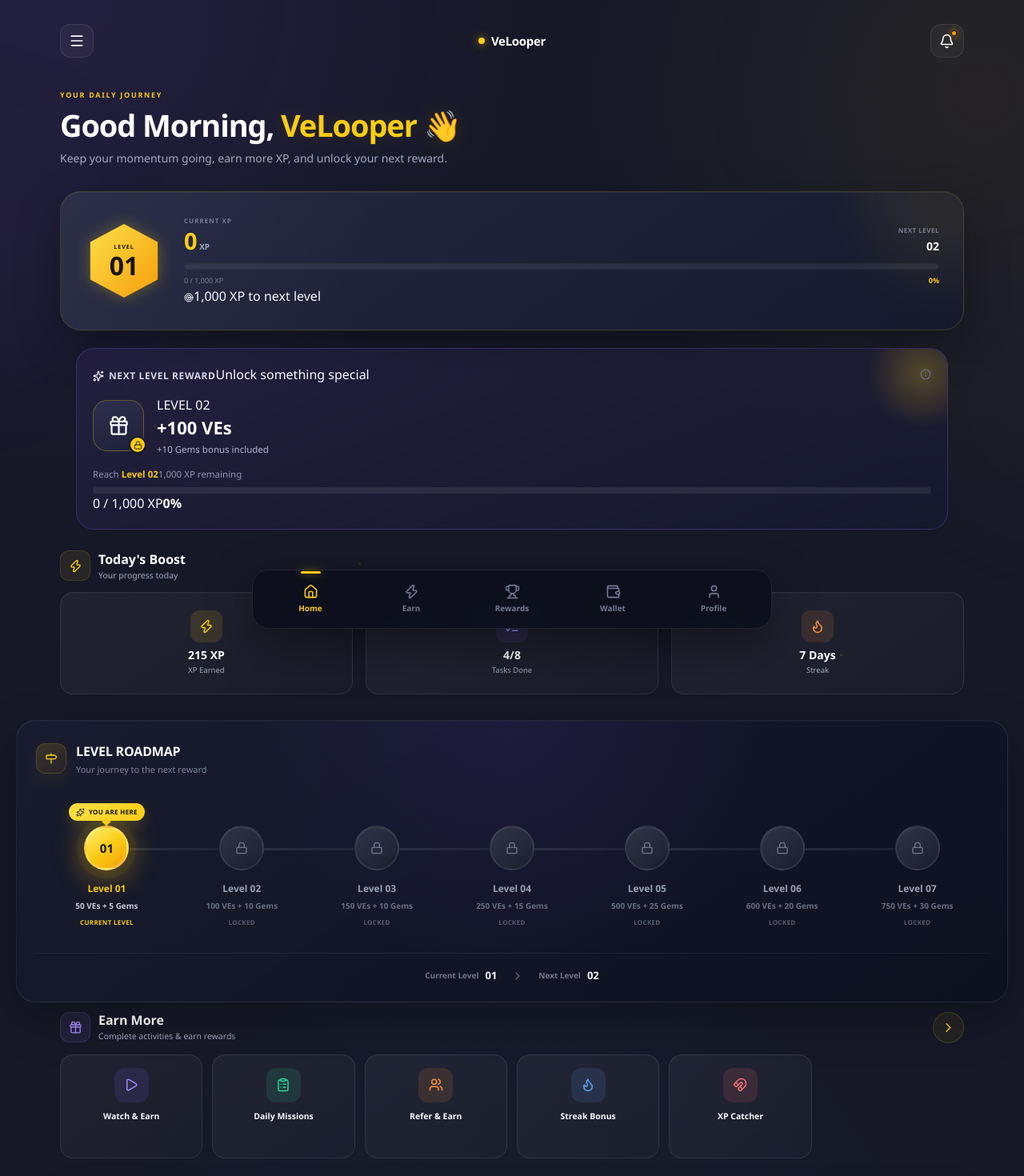
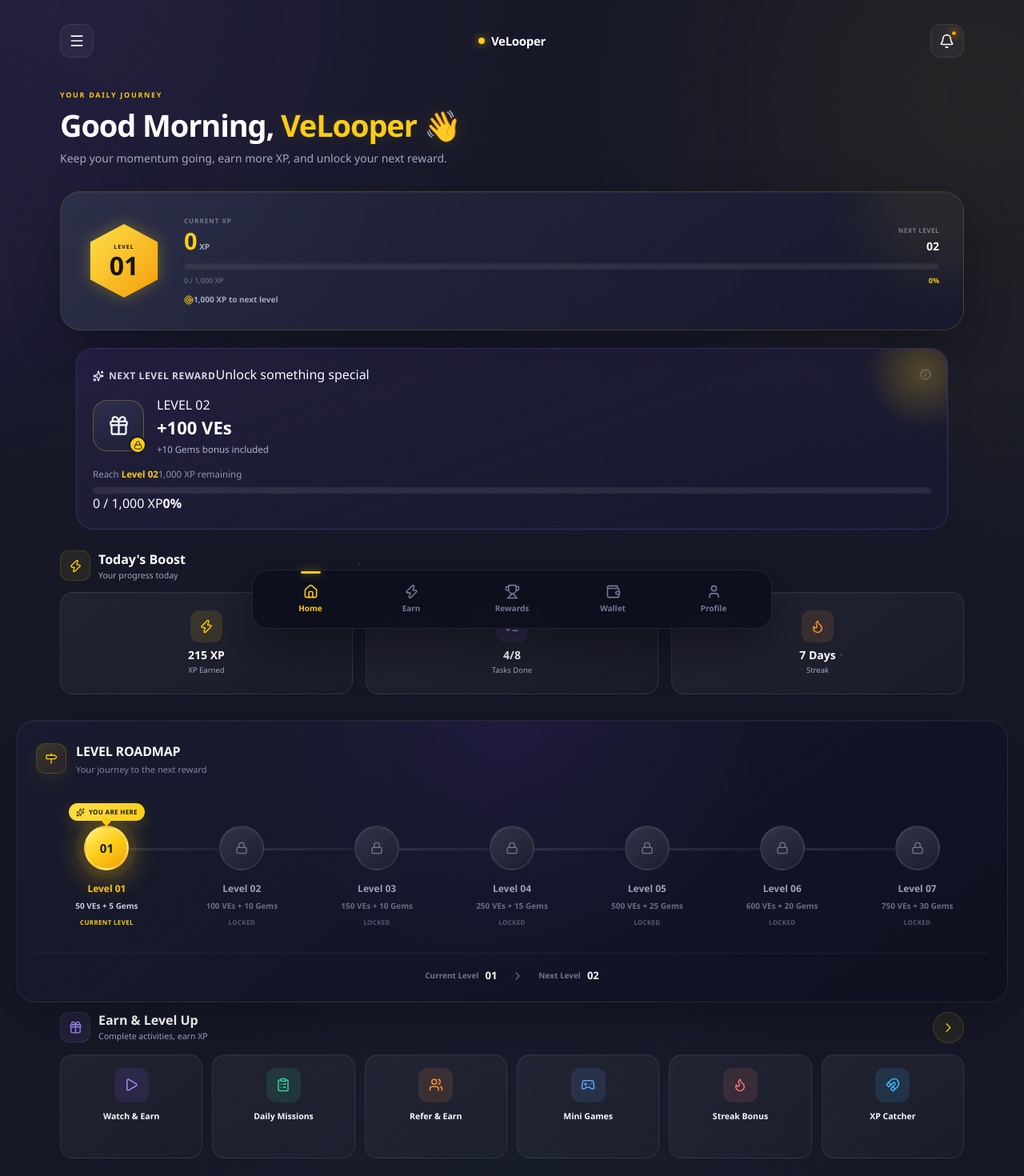
Before and after one commit to Muskan-tuteja/veloop-level-dashboard, a React (Vite) app: page /Lvl-Dashboard in a window 1280 px wide. Shown: the top 1470 px of the page at 80% size. Built offline with nearby package versions, Linux system fonts and the light colour scheme.

Commit message:
fix earn and level up activities

```diff
--- a/src/data/levelData.js
+++ b/src/data/levelData.js
@@ -6,6 +6,12 @@
 const STORAGE_KEY = "veloop_level_progress";
 
 const XP_PER_LEVEL = 1000;
+const MAX_LEVEL = 7;
+
+
+// ============================================
+// DEFAULT PROGRESS
+// ============================================
 
 const DEFAULT_PROGRESS = {
   currentLevel: 1,
@@ -13,6 +19,7 @@ const DEFAULT_PROGRESS = {
   totalXP: 0,
   requiredXP: XP_PER_LEVEL,
 };
+
 
 // ============================================
 // LEVEL REWARDS
@@ -121,12 +128,73 @@ const roadmapRewards = [
 
 
 // ============================================
+// LEVEL CALCULATION
+// ============================================
+
+export const calculateLevel = (totalXP) => {
+  const safeXP = Math.max(
+    0,
+    Number(totalXP) || 0
+  );
+
+  const calculatedLevel =
+    Math.floor(safeXP / XP_PER_LEVEL) + 1;
+
+  // Assignment maximum level = 7
+  return Math.min(
+    calculatedLevel,
+    MAX_LEVEL
+  );
+};
+
+
+// ============================================
+// GET NEXT LEVEL REWARD
+// ============================================
+
+export const getNextLevelReward = (
+  currentLevel = 1
+) => {
+  // Level 7 is the maximum level
+  if (currentLevel >= MAX_LEVEL) {
+    return null;
+  }
+
+  const nextLevel =
+    currentLevel + 1;
+
+  const reward =
+    levelRewards.find(
+      (item) =>
+        item.level === nextLevel
+    );
+
+  if (!reward) {
+    return null;
+  }
+
+  return {
+    type: reward.primary.type,
+    amount: reward.primary.amount,
+
+    secondary: {
+      type: reward.secondary.type,
+      amount: reward.secondary.amount,
+    },
+  };
+};
+
+
+// ============================================
 // LOAD SAVED PROGRESS
 // ============================================
 
 const loadProgress = () => {
   try {
-    const saved = localStorage.getItem(STORAGE_KEY);
+    const saved =
+      localStorage.getItem(
+        STORAGE_KEY
+      );
 
     if (!saved) {
       return {
@@ -134,17 +202,24 @@ const loadProgress = () => {
       };
     }
 
-    const parsed = JSON.parse(saved);
+    const parsed =
+      JSON.parse(saved);
 
     const totalXP = Math.max(
       0,
       Number(parsed?.totalXP) || 0
     );
 
-    const currentLevel = calculateLevel(totalXP);
+    const currentLevel =
+      calculateLevel(totalXP);
 
-    const currentXP =
+    let currentXP =
       totalXP % XP_PER_LEVEL;
+
+    // At max level, keep progress visually complete
+    if (currentLevel >= MAX_LEVEL) {
+      currentXP = XP_PER_LEVEL;
+    }
 
     return {
       ...DEFAULT_PROGRESS,
@@ -152,9 +227,13 @@ const loadProgress = () => {
       ...parsed,
 
       totalXP,
+
       currentLevel,
+
       currentXP,
-      requiredXP: XP_PER_LEVEL,
+
+      requiredXP:
+        XP_PER_LEVEL,
     };
   } catch (error) {
     console.error(
@@ -170,71 +249,22 @@ const loadProgress = () => {
 
 
 // ============================================
-// LEVEL CALCULATION
+// USER LEVEL DATA
 // ============================================
 
-export const calculateLevel = (totalXP) => {
-  const safeXP = Math.max(
-    0,
-    Number(totalXP) || 0
-  );
-
-  return (
-    Math.floor(safeXP / XP_PER_LEVEL) + 1
-  );
-};
+export const userLevelData =
+  loadProgress();
 
 
 // ============================================
-// USER LEVEL DATA
-// ============================================
-
-export const userLevelData = loadProgress();
-
-
-// ============================================
-// GET NEXT LEVEL REWARD
-// ============================================
-
-export const getNextLevelReward = (
-  currentLevel = userLevelData.currentLevel
-) => {
-  const nextLevel = currentLevel + 1;
-
-  const reward = levelRewards.find(
-    (item) => item.level === nextLevel
-  );
-
-  // If level is beyond configured rewards
-  if (!reward) {
-    return {
-      type: "VEs",
-      amount: nextLevel * 100,
-      secondary: {
-        type: "Gems",
-        amount: nextLevel * 5,
-      },
-    };
-  }
-
-  return {
-    type: reward.primary.type,
-    amount: reward.primary.amount,
-
-    secondary: {
-      type: reward.secondary.type,
-      amount: reward.secondary.amount,
-    },
-  };
-};
-
-
-// ============================================
-// NEXT LEVEL REWARD
+// SET NEXT LEVEL INFORMATION
 // ============================================
 
 userLevelData.nextLevel =
-  userLevelData.currentLevel + 1;
+  Math.min(
+    userLevelData.currentLevel + 1,
+    MAX_LEVEL
+  );
 
 userLevelData.nextLevelReward =
   getNextLevelReward(
@@ -250,6 +280,7 @@ const saveProgress = () => {
   try {
     localStorage.setItem(
       STORAGE_KEY,
+
       JSON.stringify({
         currentLevel:
           userLevelData.currentLevel,
@@ -283,15 +314,26 @@ const updateLevelState = () => {
       userLevelData.totalXP
     );
 
-  userLevelData.currentXP =
-    userLevelData.totalXP %
-    XP_PER_LEVEL;
+  if (
+    userLevelData.currentLevel >=
+    MAX_LEVEL
+  ) {
+    userLevelData.currentXP =
+      XP_PER_LEVEL;
+  } else {
+    userLevelData.currentXP =
+      userLevelData.totalXP %
+      XP_PER_LEVEL;
+  }
 
   userLevelData.requiredXP =
     XP_PER_LEVEL;
 
   userLevelData.nextLevel =
-    userLevelData.currentLevel + 1;
+    Math.min(
+      userLevelData.currentLevel + 1,
+      MAX_LEVEL
+    );
 
   userLevelData.nextLevelReward =
     getNextLevelReward(
@@ -313,6 +355,18 @@ export const addXP = (xpAmount) => {
   const oldLevel =
     userLevelData.currentLevel;
 
+  // Once level 7 is reached,
+  // no further level progression
+  if (oldLevel >= MAX_LEVEL) {
+    return {
+      ...userLevelData,
+
+      leveledUp: false,
+
+      maxLevelReached: true,
+    };
+  }
+
   userLevelData.totalXP += amount;
 
   updateLevelState();
@@ -325,6 +379,10 @@ export const addXP = (xpAmount) => {
     leveledUp:
       userLevelData.currentLevel >
       oldLevel,
+
+    maxLevelReached:
+      userLevelData.currentLevel >=
+      MAX_LEVEL,
   };
 };
 
@@ -359,8 +417,16 @@ export const resetLevelProgress = () => {
 // ============================================
 
 export const getXPRemaining = () => {
+  if (
+    userLevelData.currentLevel >=
+    MAX_LEVEL
+  ) {
+    return 0;
+  }
+
   return Math.max(
     0,
+
     userLevelData.requiredXP -
       userLevelData.currentXP
   );
@@ -372,17 +438,21 @@ export const getXPRemaining = () => {
 // ============================================
 
 export const getLevelRoadmap = (
-  currentLevel = userLevelData.currentLevel
+  currentLevel =
+    userLevelData.currentLevel
 ) => {
   return roadmapRewards.map(
     (reward, index) => {
-      const level = index + 1;
+      const level =
+        index + 1;
 
       let status = "locked";
 
       if (level < currentLevel) {
         status = "completed";
-      } else if (level === currentLevel) {
+      } else if (
+        level === currentLevel
+      ) {
         status = "current";
       }
 
@@ -414,46 +484,91 @@ export const todaysBoost = {
 export const earningFeatures = [
   {
     id: "watch-earn",
+
     title: "Watch & Earn",
-    description: "Watch ads and earn XP",
+
+    description:
+      "Watch ads and earn XP",
+
     xpReward: 50,
+
     icon: "play",
 
+    comingSoon: false,
   },
 
   {
     id: "daily-missions",
+
     title: "Daily Missions",
-    description: "Complete daily tasks and earn XP",
+
+    description:
+      "Complete daily tasks and earn XP",
+
     xpReward: 30,
+
     icon: "clipboard",
 
+    comingSoon: false,
   },
 
   {
     id: "refer-earn",
+
     title: "Refer & Earn",
-    description: "Invite friends and earn rewards",
+
+    description:
+      "Invite friends and earn rewards",
+
     xpReward: 100,
+
     icon: "users",
 
+    comingSoon: false,
+  },
+
+  {
+    id: "mini-games",
+
+    title: "Mini Games",
+
+    description:
+      "Play games and win XP",
+
+    xpReward: 75,
+
+    icon: "gamepad",
+
+    comingSoon: false,
   },
 
   {
     id: "streak-bonus",
+
     title: "Streak Bonus",
-    description: "Maintain your daily streak",
+
+    description:
+      "Maintain your daily streak",
+
     xpReward: 25,
+
     icon: "flame",
 
+    comingSoon: false,
   },
 
   {
     id: "xp-catcher",
+
     title: "XP Catcher",
-    description: "Catch XP orbs and coins",
+
+    description:
+      "Catch XP orbs and coins",
+
     xpReward: 10,
+
     icon: "magnet",
+
     comingSoon: false,
   },
 ];
@@ -466,34 +581,63 @@ export const earningFeatures = [
 export const xpActivity = [
   {
     id: 1,
+
     type: "referral",
+
     label: "Referral Bonus",
+
     xp: 20,
+
     time: "Today, 10:45 AM",
   },
 
   {
     id: 2,
+
     type: "daily-mission",
+
     label: "Daily Mission Completed",
+
     xp: 50,
+
     time: "Today, 09:12 AM",
   },
 
   {
+    id: 3,
+
+    type: "mini-game",
+
+    label: "Mini Game Win",
+
+    xp: 75,
+
+    time: "Today, 08:30 AM",
+  },
+
+  {
     id: 4,
+
     type: "xp-catcher",
+
     label: "XP Catcher Reward",
+
     xp: 10,
+
     ve: 10,
+
     time: "Today, 07:50 AM",
   },
 
   {
     id: 5,
+
     type: "streak",
+
     label: "Streak Bonus",
+
     xp: 25,
+
     time: "Today, 07:20 AM",
   },
 ];
@@ -505,6 +649,7 @@ export const xpActivity = [
 
 export const todaysSummary = {
   totalXP: 215,
+
   totalVEs: 35,
 };
 
@@ -535,3 +680,15 @@ export const levelRoadmap =
   getLevelRoadmap(
     userLevelData.currentLevel
   );
+
+
+// ============================================
+// EXPORT CONSTANTS
+// ============================================
+
+export {
+  XP_PER_LEVEL,
+  MAX_LEVEL,
+  levelRewards,
+  roadmapRewards,
+};
--- a/src/pages/LevelDashboard/DashboardHome.jsx
+++ b/src/pages/LevelDashboard/DashboardHome.jsx
@@ -618,11 +618,11 @@ function DashboardHome({
 
               <div>
                 <h2 id="earn-heading">
-                  Earn More
+                  Earn & Level Up
                 </h2>
 
                 <p>
-                  Complete activities & earn rewards
+                  Complete activities, earn XP
                 </p>
               </div>
 
@@ -667,7 +667,7 @@ function DashboardHome({
                     aria-label={
                       feature.comingSoon
                         ? `${feature.title}, coming soon`
-                        : `Open ${feature.title}`
+                        : `Open ${feature.title}, earn ${feature.rewardLabel || ""}`
                     }
                     initial={{
                       opacity: 0,
@@ -691,12 +691,19 @@ function DashboardHome({
                     </div>
 
 
-                    <span>
+                    <span className={styles.label}>
                       {feature.title}
                     </span>
 
 
-                    {!feature.comingSoon && (
+                    {!feature.comingSoon && feature.rewardLabel && (
+                      <span className={styles.earnReward}>
+                        {feature.rewardLabel}
+                      </span>
+                    )}
+
+
+                    {!feature.comingSoon && !feature.rewardLabel && (
                       <ChevronRight
                         size={14}
                         className={styles.cardArrow}
--- a/src/pages/LevelDashboard/DashboardHome.module.css
+++ b/src/pages/LevelDashboard/DashboardHome.module.css
@@ -692,6 +692,27 @@ button {
   color: var(--yellow);
 }
 
+.xpRemaining {
+  margin-top: 9px;
+
+  display: flex;
+  align-items: center;
+
+  gap: 5px;
+
+  color: var(--muted);
+
+  font-size: 10px;
+
+  font-weight: 700;
+}
+
+.xpRemaining svg {
+  color: var(--yellow);
+
+  flex-shrink: 0;
+}
+
 
 /* =====================================================
    REWARD SECTION
@@ -1068,7 +1089,21 @@ button {
   border-radius: 12px;
 }
 
-.earnCard > span:not(.soonBadge) {
+.earnCard > span:not(.soonBadge):not(.earnReward) {
+  flex: 1;
+
+  min-width: 0;
+
+  color: #f7f8ff;
+
+  font-size: 10.5px;
+
+  font-weight: 800;
+
+  line-height: 1.35;
+}
+
+.label {
   flex: 1;
 
   min-width: 0;
@@ -1116,6 +1151,28 @@ button {
   border-radius: 20px;
 
   background: rgba(255, 255, 255, 0.055);
+}
+
+.earnReward {
+  flex-shrink: 0;
+
+  padding: 4px 8px;
+
+  color: var(--yellow);
+
+  font-size: 8.5px;
+
+  font-weight: 900;
+
+  letter-spacing: 0.3px;
+
+  border: 1px solid rgba(250, 204, 21, 0.2);
+
+  border-radius: 20px;
+
+  background: rgba(250, 204, 21, 0.1);
+
+  white-space: nowrap;
 }
 
 
@@ -1611,7 +1668,8 @@ button {
     height: 43px;
   }
 
-  .earnCard > span:not(.soonBadge) {
+  .earnCard > span:not(.soonBadge):not(.earnReward),
+  .label {
     font-size: 11px;
   }
 
@@ -1700,7 +1758,8 @@ button {
     padding: 16px 10px;
   }
 
-  .earnCard > span:not(.soonBadge) {
+  .earnCard > span:not(.soonBadge):not(.earnReward),
+  .label {
     font-size: 10.5px;
   }
 }
@@ -1862,11 +1921,13 @@ button {
     border-radius: 10px;
   }
 
-  .earnCard > span:not(.soonBadge) {
+  .earnCard > span:not(.soonBadge):not(.earnReward),
+  .label {
     font-size: 9px;
   }
 
-  .soonBadge {
+  .soonBadge,
+  .earnReward {
     padding: 3px 5px;
 
     font-size: 6px;
@@ -2008,7 +2069,8 @@ button {
     height: 30px;
   }
 
-  .earnCard > span:not(.soonBadge) {
+  .earnCard > span:not(.soonBadge):not(.earnReward),
+  .label {
     font-size: 8.5px;
   }
 
--- a/src/pages/LevelDashboard/XPCatcherGame.module.css
+++ b/src/pages/LevelDashboard/XPCatcherGame.module.css
@@ -1,4 +1,3 @@
-
 .page {
   --bg: #070914;
   --panel: rgba(18, 21, 39, 0.86);
@@ -16,6 +15,7 @@
   position: relative;
   width: 100%;
   min-height: 100vh;
+  min-height: 100dvh;
 
   display: flex;
   flex-direction: column;
@@ -42,6 +42,8 @@
     );
 
   padding-bottom: 26px;
+
+  font-variant-numeric: tabular-nums;
 }
 
 /* ================= BACKGROUND ================= */
@@ -175,9 +177,16 @@
 
   font-size: 13px;
   font-weight: 900;
+  font-variant-numeric: tabular-nums;
 
   box-shadow:
     0 8px 25px rgba(250, 204, 21, 0.07);
+
+  transition:
+    color 0.2s ease,
+    background 0.2s ease,
+    border-color 0.2s ease,
+    box-shadow 0.2s ease;
 }
 
 .timerDanger {
@@ -189,6 +198,19 @@
 
   box-shadow:
     0 0 25px rgba(244, 63, 94, 0.14);
+
+  animation: timerPulse 1s ease-in-out infinite;
+}
+
+@keyframes timerPulse {
+  0%,
+  100% {
+    transform: translateX(-50%) scale(1);
+  }
+
+  50% {
+    transform: translateX(-50%) scale(1.055);
+  }
 }
 
 /* ================= TIMER PROGRESS ================= */
@@ -222,6 +244,8 @@
 
   box-shadow:
     0 0 12px rgba(250, 204, 21, 0.35);
+
+  transition: width 1s linear;
 }
 
 .progressDanger {
@@ -318,6 +342,8 @@
   color: var(--yellow);
 
   border-color: rgba(250, 204, 21, 0.3);
+
+  transform: scale(1.08);
 }
 
 .header > p {
@@ -350,6 +376,8 @@
   font-size: 10.5px;
 
   line-height: 1.5;
+
+  animation: popIn 0.2s ease;
 }
 
 /* ================= SCORE HUD ================= */
@@ -394,7 +422,8 @@
 
   transition:
     border-color 0.2s ease,
-    background 0.2s ease;
+    background 0.2s ease,
+    transform 0.15s ease;
 }
 
 .scoreCardHot {
@@ -409,6 +438,22 @@
 
   box-shadow:
     0 0 20px rgba(250, 204, 21, 0.06);
+
+  animation: scoreBump 0.3s ease;
+}
+
+@keyframes scoreBump {
+  0% {
+    transform: scale(1);
+  }
+
+  35% {
+    transform: scale(1.05);
+  }
+
+  100% {
+    transform: scale(1);
+  }
 }
 
 .scoreIcon {
@@ -504,6 +549,8 @@
   box-shadow:
     inset 0 0 55px rgba(139, 92, 246, 0.07),
     0 25px 65px rgba(0, 0, 0, 0.38);
+
+  transition: box-shadow 0.2s ease;
 }
 
 .arena::before {
@@ -601,6 +648,19 @@
 
   box-shadow:
     0 0 8px rgba(250, 204, 21, 0.8);
+
+  animation: liveBlink 1.6s ease-in-out infinite;
+}
+
+@keyframes liveBlink {
+  0%,
+  100% {
+    opacity: 1;
+  }
+
+  50% {
+    opacity: 0.35;
+  }
 }
 
 .legend {
@@ -668,7 +728,8 @@
   touch-action: manipulation;
 
   transition:
-    filter 0.15s ease;
+    filter 0.15s ease,
+    transform 0.15s ease;
 }
 
 /* Larger tap area */
@@ -701,10 +762,14 @@
 
 .fallingItem:hover {
   filter: brightness(1.13);
+
+  transform: scale(1.06);
 }
 
 .fallingItem:active {
   filter: brightness(1.2);
+
+  transform: scale(0.94);
 }
 
 .itemXP {
@@ -769,9 +834,18 @@
 .itemValue {
   position: absolute;
 
-  bottom: -14px;
-
-  color: rgba(255, 255, 255, 0.65);
+  bottom: -16px;
+  left: 50%;
+
+  transform: translateX(-50%);
+
+  padding: 1px 5px;
+
+  color: rgba(255, 255, 255, 0.85);
+
+  background: rgba(6, 8, 18, 0.55);
+
+  border-radius: 999px;
 
   font-size: 7px;
   font-weight: 900;
@@ -812,10 +886,29 @@
     0 0 13px rgba(250, 204, 21, 0.75);
 
   transform: translateX(-50%);
+
+  animation: floatRise 0.7s ease-out forwards;
 }
 
 .floatVE {
   color: #fef08a;
+}
+
+@keyframes floatRise {
+  0% {
+    opacity: 0;
+    transform: translate(-50%, 6px) scale(0.9);
+  }
+
+  20% {
+    opacity: 1;
+    transform: translate(-50%, 0) scale(1);
+  }
+
+  100% {
+    opacity: 0;
+    transform: translate(-50%, -38px) scale(1);
+  }
 }
 
 /* ================= COMBO ================= */
@@ -852,6 +945,32 @@
 
   box-shadow:
     0 8px 25px rgba(250, 204, 21, 0.25);
+
+  animation: comboPop 0.35s cubic-bezier(0.34, 1.56, 0.64, 1);
+}
+
+@keyframes comboPop {
+  0% {
+    opacity: 0;
+    transform: translateX(-50%) scale(0.7) translateY(-6px);
+  }
+
+  100% {
+    opacity: 1;
+    transform: translateX(-50%) scale(1) translateY(0);
+  }
+}
+
+@keyframes popIn {
+  0% {
+    opacity: 0;
+    transform: translateY(-4px);
+  }
+
+  100% {
+    opacity: 1;
+    transform: translateY(0);
+  }
 }
 
 /* ================= START OVERLAY ================= */
@@ -977,6 +1096,16 @@
   border-radius: 12px;
 
   font-size: 8.5px;
+
+  transition:
+    border-color 0.2s ease,
+    background 0.2s ease;
+}
+
+.rules div:hover {
+  border-color: rgba(250, 204, 21, 0.2);
+
+  background: rgba(255, 255, 255, 0.065);
 }
 
 .rules strong {
@@ -1034,7 +1163,8 @@
 
   transition:
     transform 0.2s ease,
-    box-shadow 0.2s ease;
+    box-shadow 0.2s ease,
+    filter 0.2s ease;
 }
 
 .startBtn:hover {
@@ -1042,6 +1172,8 @@
 
   box-shadow:
     0 16px 35px rgba(245, 158, 11, 0.33);
+
+  filter: brightness(1.03);
 }
 
 .startBtn:active {
@@ -1132,7 +1264,7 @@
   align-items: flex-end;
   justify-content: center;
 
-  color: rgba(250, 204, 21, 0.2);
+  color: rgba(250, 204, 21, 0.32);
 
   border-top: 1px dashed rgba(250, 204, 21, 0.15);
 
@@ -1145,11 +1277,13 @@
 }
 
 .catchZone span {
-  padding: 0 7px;
+  padding: 1px 7px;
 
   transform: translateY(5px);
 
-  background: #111427;
+  background: rgba(9, 11, 22, 0.85);
+
+  border-radius: 999px;
 }
 
 /* ================= BASKET ================= */
@@ -1234,6 +1368,8 @@
 
   box-shadow:
     inset 0 1px rgba(255, 255, 255, 0.08);
+
+  transition: transform 0.15s ease;
 }
 
 .basketPulse .basketBody {
@@ -1304,6 +1440,23 @@
   letter-spacing: 0.5px;
 
   pointer-events: none;
+
+  animation: missShake 0.3s ease;
+}
+
+@keyframes missShake {
+  0%,
+  100% {
+    transform: translateX(-50%);
+  }
+
+  25% {
+    transform: translateX(calc(-50% - 4px));
+  }
+
+  75% {
+    transform: translateX(calc(-50% + 4px));
+  }
 }
 
 /* ================= BOTTOM INFO ================= */
@@ -1577,13 +1730,20 @@
 
 @media (prefers-reduced-motion: reduce) {
   .fallingItem::before,
-  .basketPulse .basketBody {
+  .basketPulse .basketBody,
+  .timerDanger,
+  .liveDot,
+  .comboMessage,
+  .floatScore,
+  .missMessage,
+  .scoreCardHot {
     animation: none !important;
   }
 
   .backBtn,
   .infoBtn,
-  .startBtn {
+  .startBtn,
+  .fallingItem {
     transition: none !important;
   }
 }
```
Also changed, not shown: src/pages/LevelDashboard/EarnAndLevelUp.jsx (+32 -4 lines).
